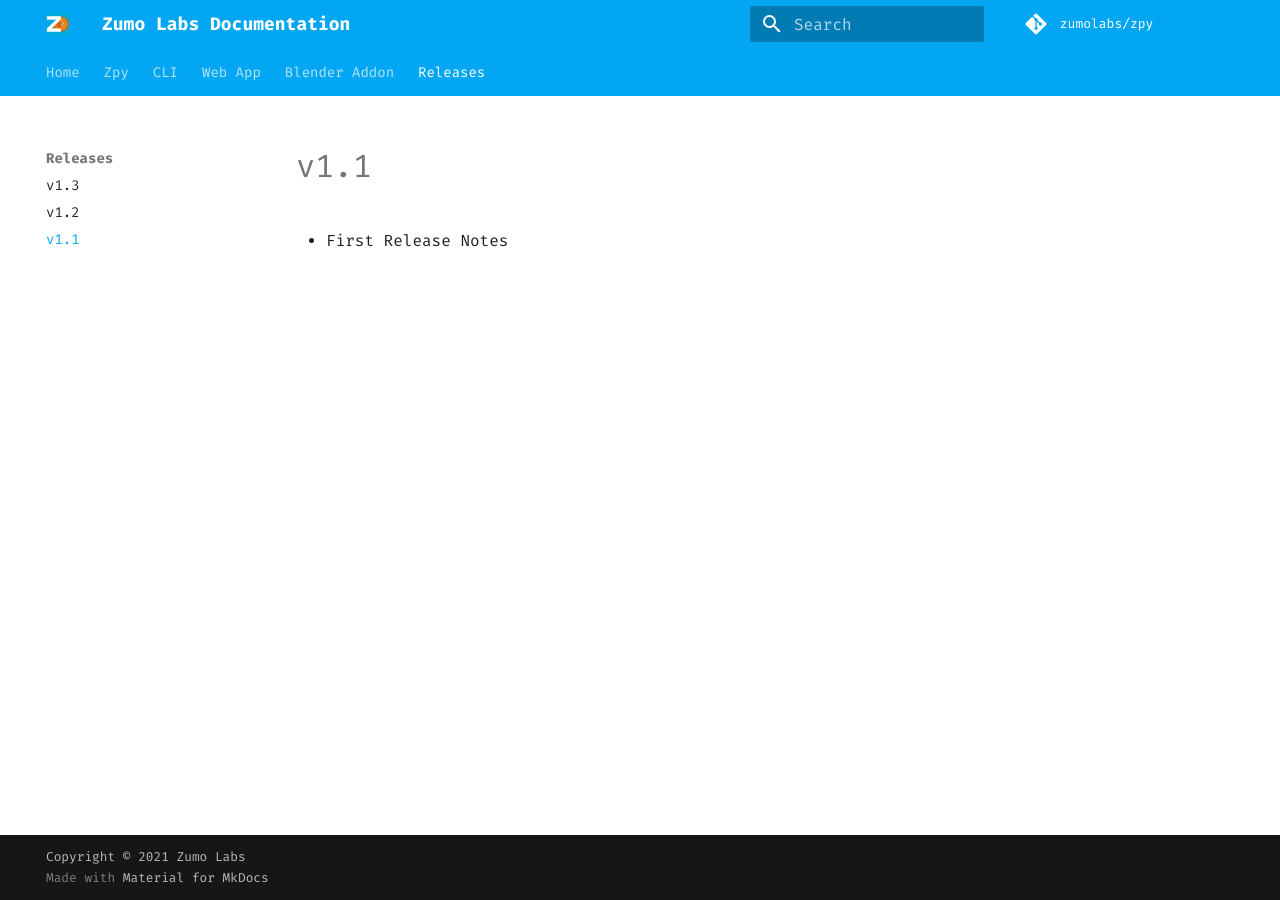
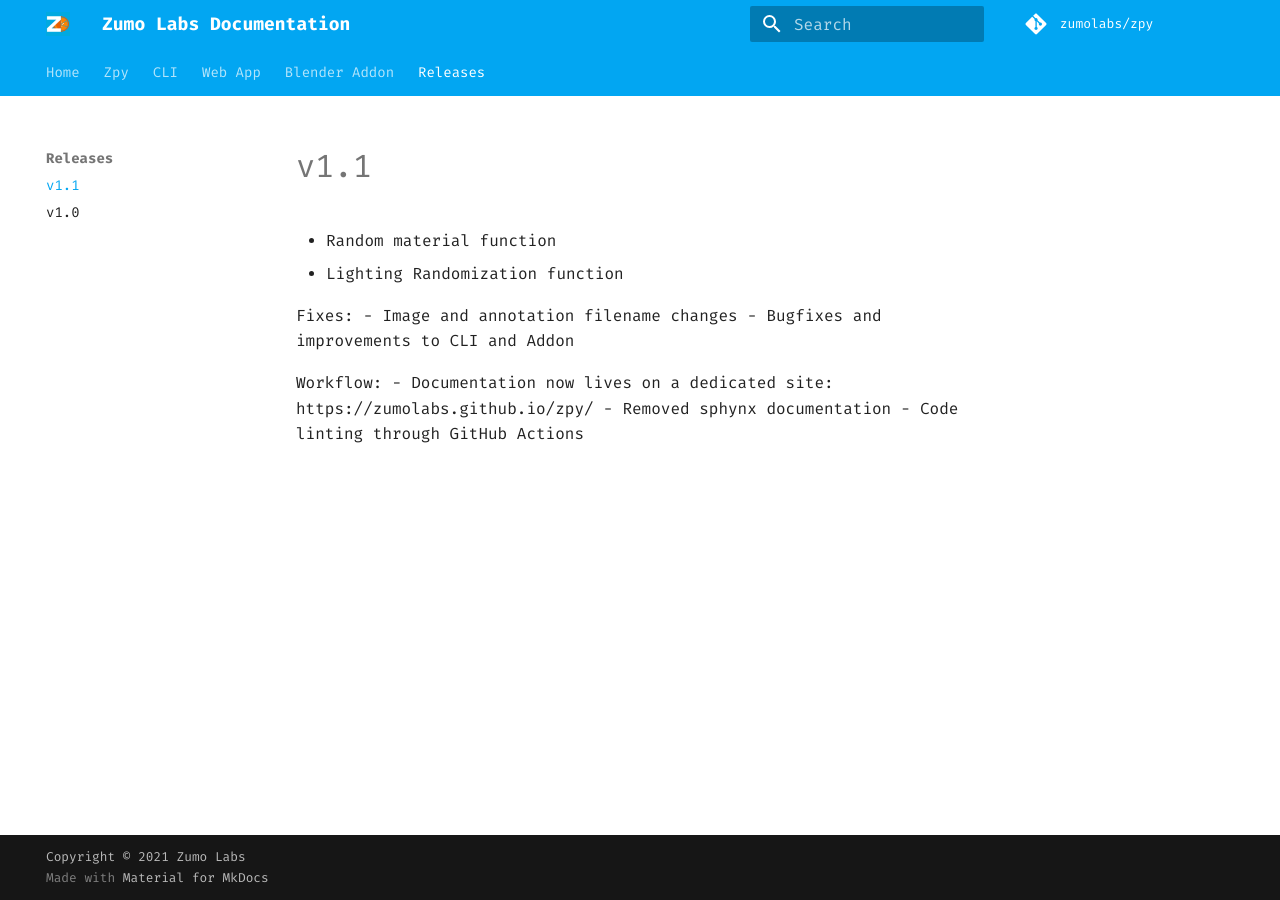
Before and after one commit to ZumoLabs/zpy, an MkDocs documentation site: the page built from docs/releases/1.1-NOTES.md, in a window 1280 px wide. Built offline with MkDocs 1.6.1 and Material for MkDocs 9.7.7, drawn with Linux system fonts in a browser that asks for light colours; comment, search, counter and statistics services are not loaded.

Commit message:
release notes doc

```diff
--- a/docs/releases/1.1-NOTES.md
+++ b/docs/releases/1.1-NOTES.md
@@ -1 +1,12 @@
-- First Release Notes
+Features:
+- Random material function
+- Lighting Randomization function
+
+Fixes:
+- Image and annotation filename changes
+- Bugfixes and improvements to CLI and Addon
+
+Workflow:
+- Documentation now lives on a dedicated site: https://zumolabs.github.io/zpy/
+- Removed sphynx documentation
+- Code linting through GitHub Actions
--- a/mkdocs.yml
+++ b/mkdocs.yml
@@ -81,6 +81,5 @@
     - About: addon/about.md
     - Install: addon/install.md
   - Releases:
-    - v1.3: releases/1.3-NOTES.md
-    - v1.2: releases/1.2-NOTES.md
     - v1.1: releases/1.1-NOTES.md
+    - v1.0: releases/1.0-NOTES.md
```
Also changed, not shown: docs/releases/1.0-NOTES.md (added, +3 -0 lines), docs/releases/1.2-NOTES.md (deleted, +0 -1 lines), docs/releases/1.3-NOTES.md (deleted, +0 -2 lines).
